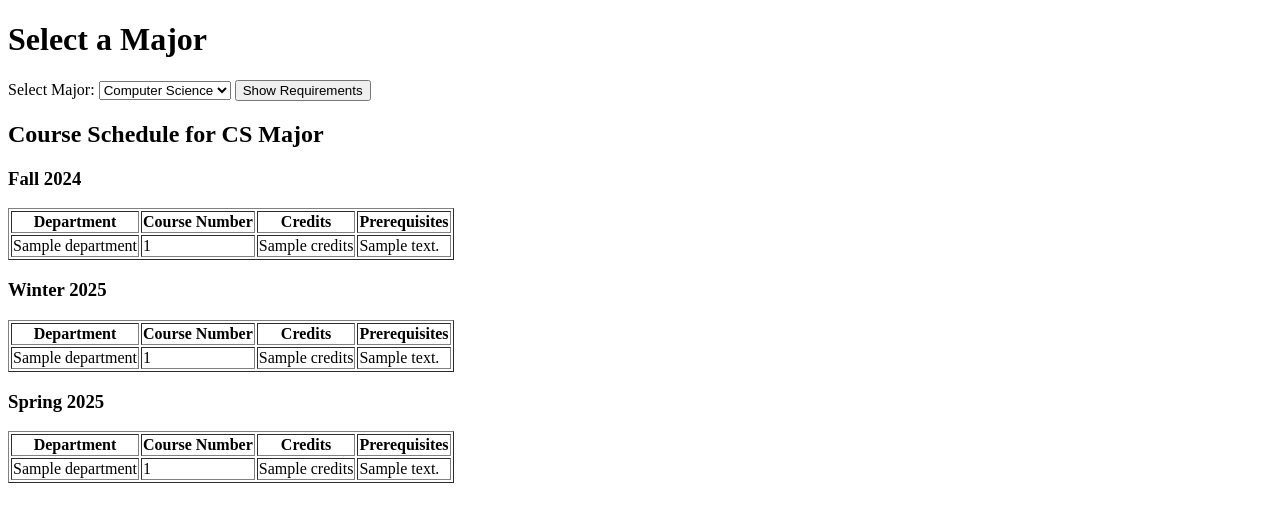
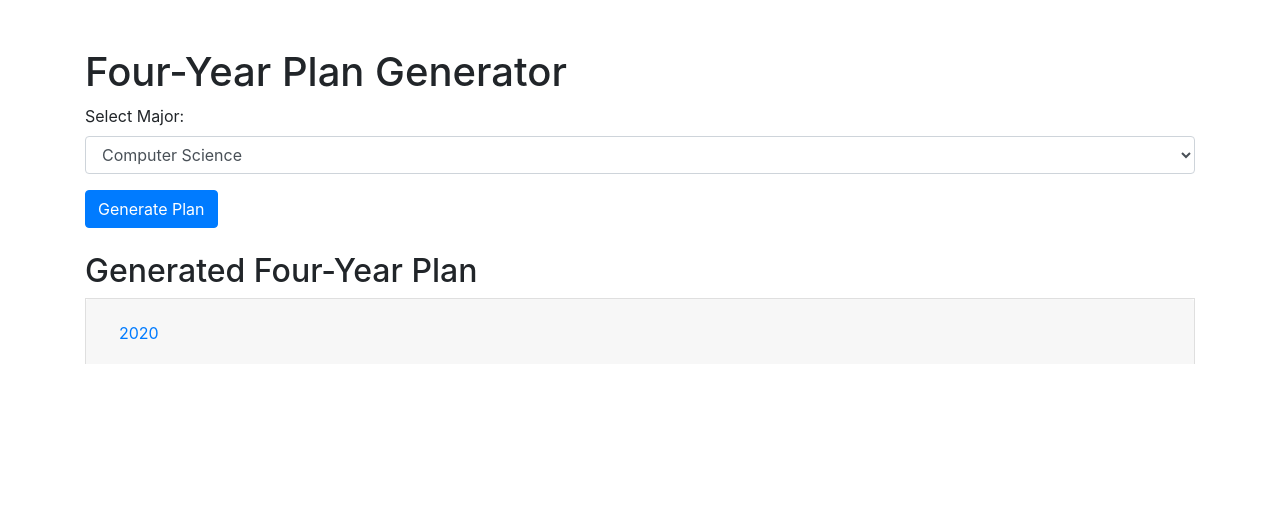
Before and after one commit to spitfiresb/Hackathon_F24, a Flask app: template MIGUEL_ATTEMPT/templates/index.html in a window 1280 px wide. Shown: the top 522 px of the page. Run offline with Flask 3, Linux system fonts and the light colour scheme; the template is opened without the code that fills it: most values are stand-ins (such as "Sample title", 1, 10 or a date in 2020); parts of the project's set-up code (start-up, migrations or seed data) failed here and were passed over; some libraries are stand-ins or nearby versions.

Commit message:
My attempts

```diff
--- a/MIGUEL_ATTEMPT/app.py
+++ b/MIGUEL_ATTEMPT/app.py
@@ -1,90 +1,122 @@
 from flask import Flask, render_template, request
 import pandas as pd
-import re
 
 app = Flask(__name__)
 
-# Load the preprocessed DataFrame with course catalog
-df = pd.read_csv('uo_courses_with_prerequisites.csv')
+# Data for courses, availability, and prerequisites
+data = {
+    'Course': ['CS110', 'CS122', 'CS210', 'CS211', 'CS212', 'CS313', 'CS314', 'CS330', 'CS415', 'CS425', 'MATH112', 'MATH231', 'MATH232', 'MATH251', 'MATH252', 'MATH253'],
+    'Course Name': ['Intro to CS', 'Intro to Programming', 'Systems Programming', 'Data Structures', 'Advanced Programming',
+                    'Theory of Computation', 'Software Engineering', 'Algorithms', 'Database Systems', 'Machine Learning',
+                    'Pre-Calculus', 'Linear Algebra', 'Calculus II', 'Calculus I', 'Calculus II', 'Calculus III'],
+    'Prerequisites': [None, 'MATH101', 'MATH112Z', 'CS210', 'CS211', ['CS210', 'CS211', 'CS212', 'MATH231', 'MATH232'],
+                      ['CS210', 'CS211', 'CS212'], 'CS314', 'CS330', 'CS315', None, 'MATH251', 'MATH231', 'MATH112Z', 'MATH251', 'MATH252'],
+    'Offered Terms': [
+        ['Fall'],           # CS110
+        ['Fall', 'Winter'], # CS122
+        ['Fall'],           # CS210
+        ['Winter'],         # CS211
+        ['Spring'],         # CS212
+        ['Fall'],           # CS313
+        ['Winter'],         # CS314
+        ['Spring'],         # CS330
+        ['Fall'],           # CS415
+        ['Winter'],         # CS425
+        ['Fall', 'Winter'], # MATH112
+        ['Fall', 'Winter'], # MATH231
+        ['Spring'],         # MATH232
+        ['Fall'],           # MATH251
+        ['Spring', 'Winter'],         # MATH252
+        ['Fall', 'Spring']            # MATH253
+    ]
+}
 
-# Preprocessing functions (as per your original code)
-def extract_credits(course_name):
-    match = re.search(r'(\d+(-\d+)? Credits)', course_name)
-    return match.group(1) if match else 'No credits found'
+df = pd.DataFrame(data)
 
-def clean_prerequisites(prereq):
-    if pd.isna(prereq):
-        return ''
-    return re.sub(r'^(Prereq:|Requisites:)\s*', '', prereq)
+major_requirements = {
+    'Computer Science': ['CS210', 'CS211', 'CS212', 'CS313', 'CS314', 'CS330', 'CS415', 'CS425', 'MATH251', 'MATH252', 'MATH253'],
+}
 
-def split_course_code(course_code):
-    course_code = course_code.rstrip('.')
-    match = re.match(r'([A-Z]+)\s*(\d+)', course_code)
-    return pd.Series([match.group(1), match.group(2)]) if match else pd.Series([course_code, ''])
+# Function to find prerequisites
+def find_prerequisites(course, df, checked_courses=None):
+    if checked_courses is None:
+        checked_courses = set()
 
-# Apply preprocessing steps to the DataFrame
-df['Credits'] = df['Course Name'].apply(extract_credits)
-df['Prerequisites'] = df['Prerequisites'].apply(clean_prerequisites)
-df[['Department', 'CourseNumber']] = df['Course Code'].apply(split_course_code)
-df['Course'] = df['Department'] + df['CourseNumber'].astype(str)
+    if course in checked_courses:
+        return set()
 
-# Requirements for the CS major
-cs_lower_division = ['CS 210', 'CS 211', 'CS 212', 'MATH 231', 'MATH 232']
-cs_upper_division = ['CS 313', 'CS 314', 'CS 315', 'CS 330', 'CS 415', 'CS 422', 'CS 425']
-math_requirements = ['MATH 251', 'MATH 252', 'MATH 253', 'MATH 341', 'MATH 343']
-science_options = ['PHYS 201', 'PHYS 202', 'PHYS 203', 'CH 221', 'CH 222', 'CH 223', 'BI 211', 'BI 212', 'BI 213']
-writing_requirement = ['WR 320', 'WR 321']
+    checked_courses.add(course)
+    prereqs = set()
 
-# Function to filter courses from the catalog dynamically based on the major requirements
-def get_courses_for_requirement(requirement_courses):
-    # Filter the DataFrame for matching course codes in the requirement list
-    filtered_courses = df[df['Course'].isin(requirement_courses)]
+    row = df[df['Course'] == course]
+    if not row.empty and row.iloc[0]['Prerequisites']:
+        prerequisites = row.iloc[0]['Prerequisites']
+        if isinstance(prerequisites, list):
+            for prereq in prerequisites:
+                prereqs.add(prereq)
+                prereqs.update(find_prerequisites(prereq, df, checked_courses))
+        else:
+            prereqs.add(prerequisites)
+            prereqs.update(find_prerequisites(prerequisites, df, checked_courses))
 
-    # Debug: Print filtered courses to see if they are being matched
-    print(f"Filtered courses for requirement: {requirement_courses}")
-    print(filtered_courses)
+    return prereqs
 
-    return filtered_courses[['Department', 'CourseNumber', 'Credits', 'Prerequisites']]
+# Function to get courses for major
+def get_courses_for_major(major_courses, df):
+    required_courses = set(major_courses)
+    prereq_set = set()
 
+    for course in major_courses:
+        prereq_set.update(find_prerequisites(course, df))
 
-# Function to group courses by term (Fall, Winter, Spring) and limit to 4 per term
-def organize_courses_by_term(courses):
-    terms = {
-        'Fall 2024': [],
-        'Winter 2025': [],
-        'Spring 2025': []
-    }
+    all_courses = required_courses.union(prereq_set)
+    return all_courses
 
-    # Loop over the courses and distribute them across terms
-    for i, (_, row) in enumerate(courses.iterrows()):
-        if len(terms['Fall 2024']) < 4:
-            terms['Fall 2024'].append(row)
-        elif len(terms['Winter 2025']) < 4:
-            terms['Winter 2025'].append(row)
-        elif len(terms['Spring 2025']) < 4:
-            terms['Spring 2025'].append(row)
+# Function to check if prerequisites are fulfilled
+def prerequisites_fulfilled(course, courses_taken, df):
+    prerequisites = find_prerequisites(course, df)
+    return prerequisites.issubset(courses_taken)
 
-    return terms
+# Function to build the four-year plan
+def build_four_year_plan(major, starting_quarter='Fall', starting_year=2023):
+    plan = {}
+    courses_taken = {'MATH112Z'}
+
+    quarter_mapping = ['Fall', 'Winter', 'Spring']
+
+    for year in range(4):
+        plan[f'Year {year + 1}'] = {}
+
+        for quarter in quarter_mapping:
+            term = f"{quarter} '{str(starting_year)[-2:]}"
+            plan[f'Year {year + 1}'][term] = []
+
+            major_courses = major_requirements.get(major, [])
+            required_courses = get_courses_for_major(major_courses, df)
+
+            sorted_courses = sorted(required_courses, key=lambda c: len(find_prerequisites(c, df)))
+
+            for course in sorted_courses:
+                row = df[df['Course'] == course]
+                if not row.empty and quarter in row.iloc[0]['Offered Terms']:
+                    if course not in courses_taken and prerequisites_fulfilled(course, courses_taken, df) and len(plan[f'Year {year + 1}'][term]) < 4:
+                        plan[f'Year {year + 1}'][term].append(course)
+                        courses_taken.add(course)
+
+            if quarter == 'Spring':
+                starting_year += 1
+
+    return plan
 
 @app.route('/', methods=['GET', 'POST'])
 def index():
-    cs_major_courses = {}
-    terms = {}
-    selected_major = None
+    four_year_plan = None
+    if request.method == 'POST':
+        major = request.form.get('major')
+        if major:
+            four_year_plan = build_four_year_plan(major)
 
-    if request.method == 'POST':
-        selected_major = request.form['major']
-        if selected_major == 'CS':
-            # Get the filtered CS major courses dynamically
-            lower_division_core = get_courses_for_requirement(cs_lower_division)
-            upper_division_core = get_courses_for_requirement(cs_upper_division)
+    return render_template('index.html', plan=four_year_plan)
 
-            # Organize courses by terms and limit to 4 courses per term
-            terms = organize_courses_by_term(pd.concat([lower_division_core, upper_division_core]))
-
-    return render_template('index.html', major=selected_major, terms=terms)
-
-if __name__ == '__main__':
-    print(filtered_courses)
-
-    app.run(debug=True, port=5002)
+if __name__ == "__main__":
+    app.run(debug=True)
--- a/MIGUEL_ATTEMPT/templates/index.html
+++ b/MIGUEL_ATTEMPT/templates/index.html
@@ -3,82 +3,49 @@
 <head>
     <meta charset="UTF-8">
     <meta name="viewport" content="width=device-width, initial-scale=1.0">
-    <title>CS Major Requirements</title>
+    <title>Four-Year Plan Generator</title>
+    <link rel="stylesheet" href="https://stackpath.bootstrapcdn.com/bootstrap/4.3.1/css/bootstrap.min.css">
 </head>
 <body>
-    <h1>Select a Major</h1>
+    <div class="container mt-5">
+        <h1>Four-Year Plan Generator</h1>
+        <form method="POST" class="mb-4">
+            <div class="form-group">
+                <label for="major">Select Major:</label>
+                <select class="form-control" id="major" name="major">
+                    <option value="Computer Science">Computer Science</option>
+                    <!-- You can add more majors here -->
+                </select>
+            </div>
+            <button type="submit" class="btn btn-primary">Generate Plan</button>
+        </form>
 
-    <!-- Form to select a major -->
-    <form method="POST">
-        <label for="major">Select Major:</label>
-        <select name="major" id="major">
-            <option value="CS">Computer Science</option>
-            <!-- Add more majors if necessary -->
-        </select>
-        <input type="submit" value="Show Requirements">
-    </form>
+        {% if plan %}
+            <h2>Generated Four-Year Plan</h2>
+            <div class="accordion" id="accordionExample">
+                {% for year, terms in plan.items() %}
+                    <div class="card">
+                        <div class="card-header" id="heading{{ year }}">
+                            <h2 class="mb-0">
+                                <button class="btn btn-link" type="button" data-toggle="collapse" data-target="#collapse{{ year }}" aria-expanded="true" aria-controls="collapse{{ year }}">
+                                    {{ year }}
+                                </button>
+                            </h2>
+                        </div>
+                        <div id="collapse{{ year }}" class="collapse" aria-labelledby="heading{{ year }}" data-parent="#accordionExample">
+                            <div class="card-body">
+                                {% for term, courses in terms.items() %}
+                                    <strong>{{ term }}: </strong>{{ ', '.join(courses) if courses else 'None' }}<br>
+                                {% endfor %}
+                            </div>
+                        </div>
+                    </div>
+                {% endfor %}
+            </div>
+        {% endif %}
+    </div>
 
-    {% if terms %}
-        <h2>Course Schedule for CS Major</h2>
-
-        <!-- Fall 2024 -->
-        <h3>Fall 2024</h3>
-        <table border="1">
-            <tr>
-                <th>Department</th>
-                <th>Course Number</th>
-                <th>Credits</th>
-                <th>Prerequisites</th>
-            </tr>
-            {% for row in terms['Fall 2024'] %}
-            <tr>
-                <td>{{ row['Department'] }}</td>
-                <td>{{ row['CourseNumber'] }}</td>
-                <td>{{ row['Credits'] }}</td>
-                <td>{{ row['Prerequisites'] }}</td>
-            </tr>
-            {% endfor %}
-        </table>
-
-        <!-- Winter 2025 -->
-        <h3>Winter 2025</h3>
-        <table border="1">
-            <tr>
-                <th>Department</th>
-                <th>Course Number</th>
-                <th>Credits</th>
-                <th>Prerequisites</th>
-            </tr>
-            {% for row in terms['Winter 2025'] %}
-            <tr>
-                <td>{{ row['Department'] }}</td>
-                <td>{{ row['CourseNumber'] }}</td>
-                <td>{{ row['Credits'] }}</td>
-                <td>{{ row['Prerequisites'] }}</td>
-            </tr>
-            {% endfor %}
-        </table>
-
-        <!-- Spring 2025 -->
-        <h3>Spring 2025</h3>
-        <table border="1">
-            <tr>
-                <th>Department</th>
-                <th>Course Number</th>
-                <th>Credits</th>
-                <th>Prerequisites</th>
-            </tr>
-            {% for row in terms['Spring 2025'] %}
-            <tr>
-                <td>{{ row['Department'] }}</td>
-                <td>{{ row['CourseNumber'] }}</td>
-                <td>{{ row['Credits'] }}</td>
-                <td>{{ row['Prerequisites'] }}</td>
-            </tr>
-            {% endfor %}
-        </table>
-    {% else %}
-        <p>No course data available. Please select a major.</p>
-    {% endif %}
+    <script src="https://code.jquery.com/jquery-3.3.1.slim.min.js"></script>
+    <script src="https://stackpath.bootstrapcdn.com/bootstrap/4.3.1/js/bootstrap.bundle.min.js"></script>
 </body>
 </html>
```
